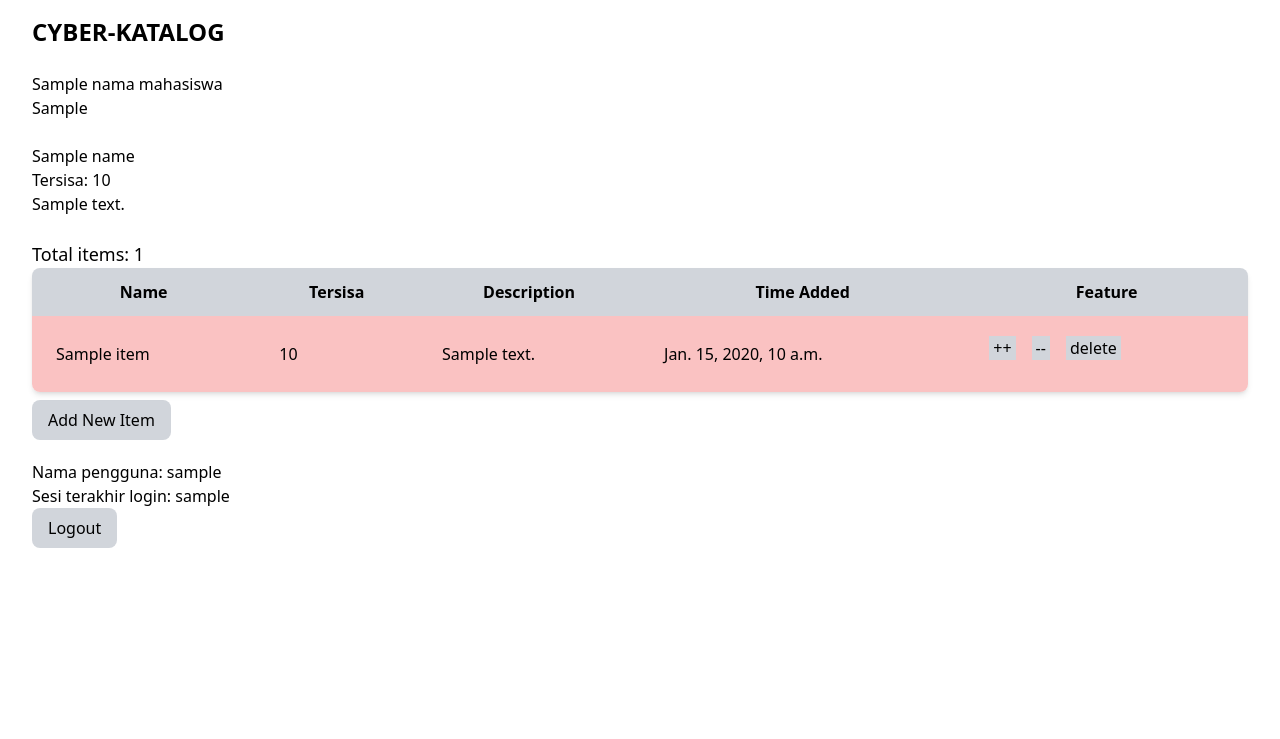
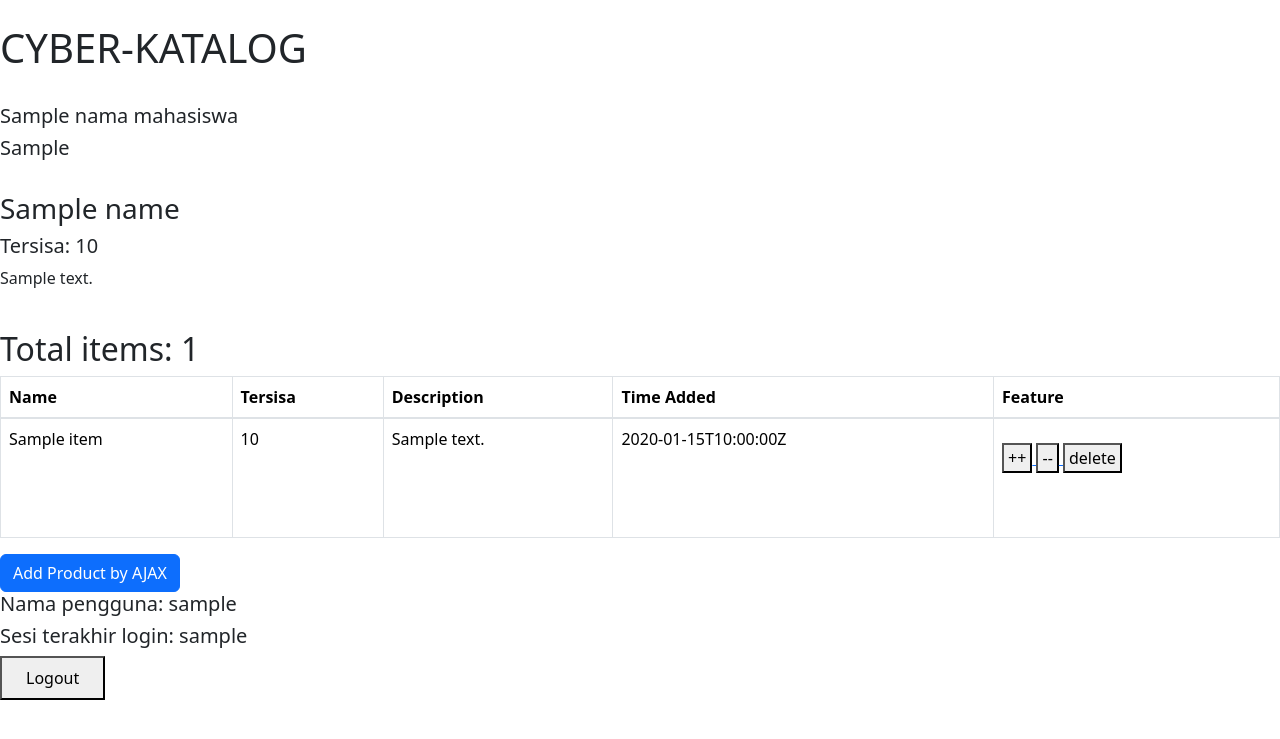
Before and after one commit to CyberSleeper/e_katalog, a Django app: template main/templates/main.html in a window 1280 px wide. Shown: the top 739 px of the page. Run offline with Django 4.2, Linux system fonts and the light colour scheme; tables that the repository leaves empty hold one stand-in row (values such as "Sample post"); the template is opened without the code that fills it: values that come from a table or form of the project are taken from there, most other values are stand-ins (such as "Sample title", 1, 10 or a date in 2020); some libraries are stand-ins or nearby versions.

Commit message:
collectStatic-less

```diff
--- a/main/templates/main.html
+++ b/main/templates/main.html
@@ -22,47 +22,43 @@
     Total items: {{ count }}
   </h2>
   <div class="relative overflow-x-auto shadow-md sm:rounded-lg">
-    <table class="w-full">
-      <tr class="bg-gray-300">
-        <th class="px-6 py-3">Name</th>
-        <th class="px-6 py-3">Tersisa</th>
-        <th class="px-6 py-3">Description</th>
-        <th class="px-6 py-3">Time Added</th>
-        <th class="px-6 py-3">Feature</th>
-      </tr>
-
-      {% for item in items %}
-        <tr class="bg-white hover:bg-gray-200">
-          <td class="px-6 py-3">{{item.name}}</td>
-          <td class="px-6 py-3">{{item.amount}}</td>
-          <td class="px-6 py-3">{{item.description}}</td>
-          <td class="px-6 py-3">{{item.created_at}}</td>
-          <td class="px-6 py-3 flex gap-4">
-            <a href="{% url 'main:increment_counter' item.id %}">
-              <button class="bg-gray-300 px-1 hover:bg-gray-400 transition-all duration-200 mt-2 mb-5">
-                ++
-              </button>
-            </a>
-            <a href="{% url 'main:decrement_counter' item.id %}">
-              <button class="bg-gray-300 px-1 hover:bg-gray-400 transition-all duration-200 mt-2 mb-5">
-                --
-              </button>
-            </a>
-            <a href="{% url 'main:delete_item' item.id %}"">
-              <button class="bg-gray-300 px-1 hover:bg-gray-400 transition-all duration-200 mt-2 mb-5">
-                delete
-              </button>
-            </a>
-          </td>
-        </tr>
-      {% endfor %}
+    <table id='item_table' class="w-full table table-bordered">
     </table>
   </div>
-  <a href="{% url 'main:create_item' %}">
-    <button class="bg-gray-300 py-2 px-4 hover:bg-gray-400 rounded-lg transition-all duration-200 mt-2 mb-5">
-        Add New Item
-    </button>
-  </a>
+
+  <div class="modal fade" id="exampleModal" tabindex="-1" aria-labelledby="exampleModalLabel" aria-hidden="true">
+    <div class="modal-dialog">
+        <div class="modal-content">
+            <div class="modal-header">
+                <h1 class="modal-title fs-5" id="exampleModalLabel">Add New Product</h1>
+                <button type="button" class="btn-close" data-bs-dismiss="modal" aria-label="Close"></button>
+            </div>
+            <div class="modal-body">
+                <form id="form" onsubmit="return false;">
+                    {% csrf_token %}
+                    <div class="mb-3">
+                        <label for="name" class="col-form-label">Name:</label>
+                        <input type="text" class="form-control" id="name" name="name"></input>
+                    </div>
+                    <div class="mb-3">
+                        <label for="amount" class="col-form-label">Amount:</label>
+                        <input type="number" class="form-control" id="amount" name="amount"></input>
+                    </div>
+                    <div class="mb-3">
+                        <label for="description" class="col-form-label">Description:</label>
+                        <textarea class="form-control" id="description" name="description"></textarea>
+                    </div>
+                </form>
+            </div>
+            <div class="modal-footer">
+                <button type="button" class="btn btn-secondary" data-bs-dismiss="modal">Close</button>
+                <button type="button" class="btn btn-primary" id="button_add" data-bs-dismiss="modal">Add Product</button>
+            </div>
+        </div>
+    </div>
+  </div>
+  <button type="button" class="btn btn-primary" data-bs-toggle="modal" data-bs-target="#exampleModal">Add Product by AJAX</button>
+
   <h5>Nama pengguna: {{ current_user }}</h5>
   <h5>Sesi terakhir login: {{ last_login }}</h5>
   <a href="{% url 'main:logout' %}">
@@ -70,4 +66,67 @@
         Logout
     </button>
   </a>
+
+  <script>
+    async function getItems() {
+      return fetch("{% url 'main:get_item_json' %}").then((res) => res.json())
+    }
+
+    async function refreshItems() {
+      document.getElementById("item_table").innerHTML = ""
+      const items = await getItems()
+      console.log("first")
+      let htmlString = `<thead class='thead-dark'>
+        <tr>
+          <th scope="col">Name</th>
+          <th scope="col">Tersisa</th>
+          <th scope="col">Description</th>
+          <th scope="col">Time Added</th>
+          <th scope="col">Feature</th>
+        </tr>
+      </thead>`
+      items.forEach((item) => {
+        htmlString += `\n<tr">
+          <td>${item.fields.name}</td>
+          <td>${item.fields.amount}</td>
+          <td>${item.fields.description}</td>
+          <td>${item.fields.created_at}</td>
+          <td class="px-6 py-3 flex gap-4">
+            <a href="\{% url 'main:increment_counter' item.id %\}">
+              <button class="bg-gray-300 px-1 hover:bg-gray-400 transition-all duration-200 mt-2 mb-5">
+                ++
+              </button>
+            </a>
+            <a href="\{% url 'main:decrement_counter' item.id %\}">
+              <button class="bg-gray-300 px-1 hover:bg-gray-400 transition-all duration-200 mt-2 mb-5">
+                --
+              </button>
+            </a>
+            <a href="\{% url 'main:delete_item' item.id %\}"">
+              <button class="bg-gray-300 px-1 hover:bg-gray-400 transition-all duration-200 mt-2 mb-5">
+                delete
+              </button>
+            </a>
+          </td>
+        </tr>`
+      })
+
+      document.getElementById("item_table").innerHTML = htmlString
+    }
+    refreshItems()
+
+    function addItem() {
+      console.log("Sec")
+      fetch("{% url 'main:add_item_ajax' %}", {
+        method: "POST",
+        body: new FormData(document.querySelector('#form'))
+      }).then(refreshItems)
+
+      document.getElementById("form").reset()
+      return false
+    }
+
+    document.getElementById("button_add").onclick = addItem
+
+  </script>
 {% endblock content %}
--- a/main/urls.py
+++ b/main/urls.py
@@ -1,5 +1,5 @@
 from django.urls import path
-from main.views import show_main, create_item, show_xml, show_xml_by_id, show_json, show_json_by_id, register, login_user, logout_user, increment_counter, decrement_counter, delete_item
+from main.views import show_main, create_item, show_xml, show_xml_by_id, show_json, show_json_by_id, register, login_user, logout_user, increment_counter, decrement_counter, delete_item, get_item_json, add_item_ajax
 
 app_name = 'main'
 
@@ -15,5 +15,7 @@ urlpatterns = [
   path('logout/', logout_user, name='logout'),
   path('increment/<int:id>/', increment_counter, name='increment_counter'),
   path('decrement/<int:id>/', decrement_counter, name='decrement_counter'),
-  path('delete/<int:id>/', delete_item, name='delete_item')
+  path('delete/<int:id>/', delete_item, name='delete_item'),
+  path('get-item/', get_item_json, name='get_item_json'),
+  path('create-ajax/', add_item_ajax, name='add_item_ajax')
 ]
--- a/main/views.py
+++ b/main/views.py
@@ -5,9 +5,10 @@ from django.contrib.auth import authenticate, login, logout
 from django.contrib.auth.decorators import login_required
 from django.contrib.auth.forms import UserCreationForm
 from django.core import serializers
-from django.http import HttpResponse, HttpResponseRedirect
+from django.http import HttpResponse, HttpResponseRedirect, HttpResponseNotFound
 from django.shortcuts import render, redirect
 from django.urls import reverse
+from django.views.decorators.csrf import csrf_exempt
 
 from main.forms import ItemForm
 from main.models import Item
@@ -108,3 +109,22 @@ def delete_item(request, id):
   item = (Item.objects.get(id=id))
   item.delete()
   return redirect('main:show_main')
+
+def get_item_json(request):
+  items = Item.objects.all()
+  return HttpResponse(serializers.serialize('json', items))
+
+@csrf_exempt
+def add_item_ajax(request):
+  if request.method == 'POST':
+    name = request.POST.get("name")
+    amount = request.POST.get("amount")
+    description = request.POST.get("description")
+    user = request.user
+
+    new_item = Item(name=name, amount=amount, description=description, user=user)
+    new_item.save()
+
+    return HttpResponse(b"CREATED", STATUS=201)
+
+  return HttpResponseNotFound()
--- a/templates/base.html
+++ b/templates/base.html
@@ -7,7 +7,11 @@
       name="viewport"
       content="width=device-width, initial-scale=1.0"
     />
-    <script src="https://cdn.tailwindcss.com"></script>
+    <!-- <script src="https://cdn.tailwindcss.com"></script> -->
+    <link href="https://cdn.jsdelivr.net/npm/bootstrap@5.3.2/dist/css/bootstrap.min.css" rel="stylesheet" integrity="sha384-T3c6CoIi6uLrA9TneNEoa7RxnatzjcDSCmG1MXxSR1GAsXEV/Dwwykc2MPK8M2HN" crossorigin="anonymous">
+    <script src="https://cdn.jsdelivr.net/npm/@popperjs/core@2.11.8/dist/umd/popper.min.js" integrity="sha384-I7E8VVD/ismYTF4hNIPjVp/Zjvgyol6VFvRkX/vR+Vc4jQkC+hVqc2pM8ODewa9r" crossorigin="anonymous"></script>
+    <script src="https://cdn.jsdelivr.net/npm/bootstrap@5.3.2/dist/js/bootstrap.min.js" integrity="sha384-BBtl+eGJRgqQAUMxJ7pMwbEyER4l1g+O15P+16Ep7Q9Q+zqX6gSbd85u4mG4QzX+" crossorigin="anonymous"></script>
+    <script src="https://code.jquery.com/jquery-3.6.0.min.js" integrity="sha384-KyZXEAg3QhqLMpG8r+J4jsl5c9zdLKaUk5Ae5f5b1bw6AUn5f5v8FZJoMxm6f5cH1" crossorigin="anonymous"></script>
     {% block meta %}
     {% endblock meta %}
   </head>
```
